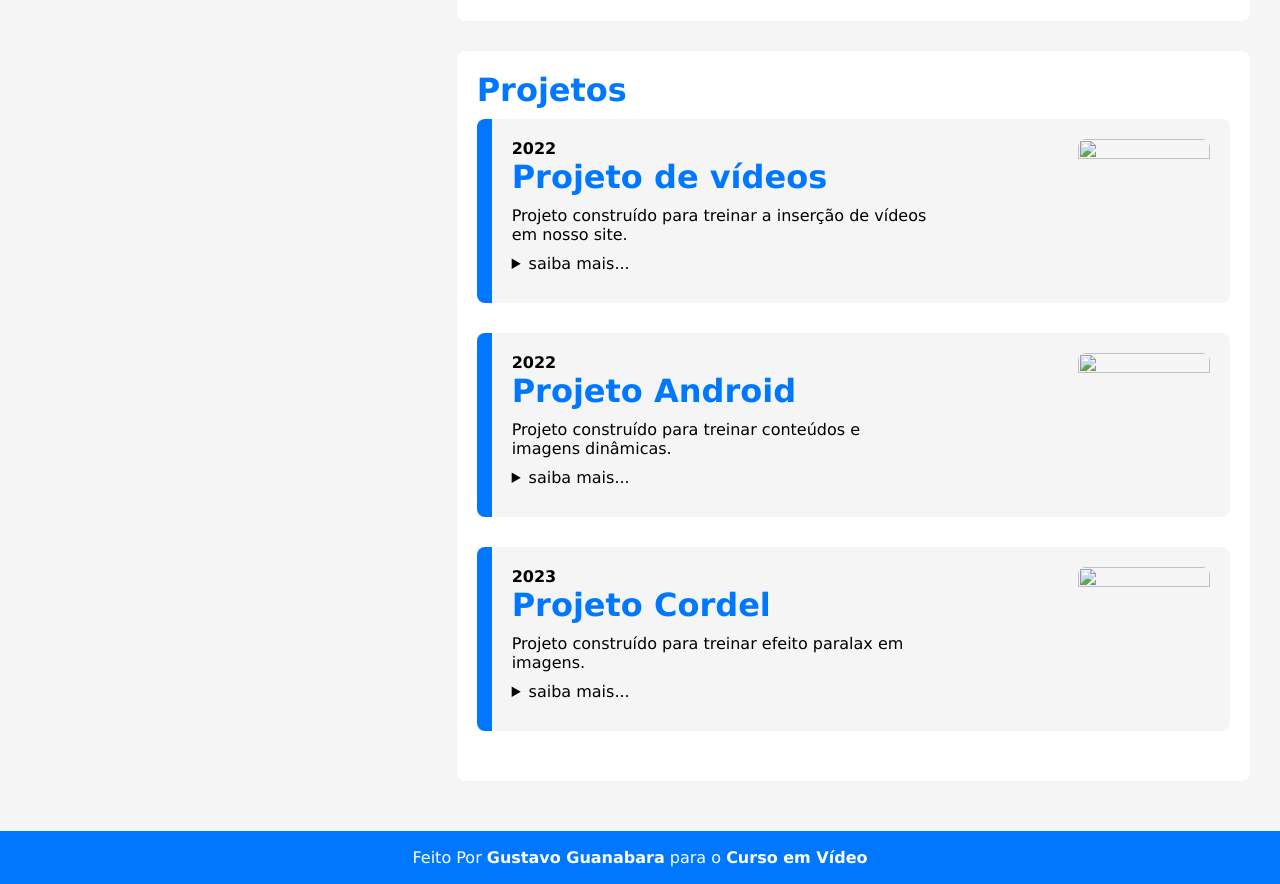
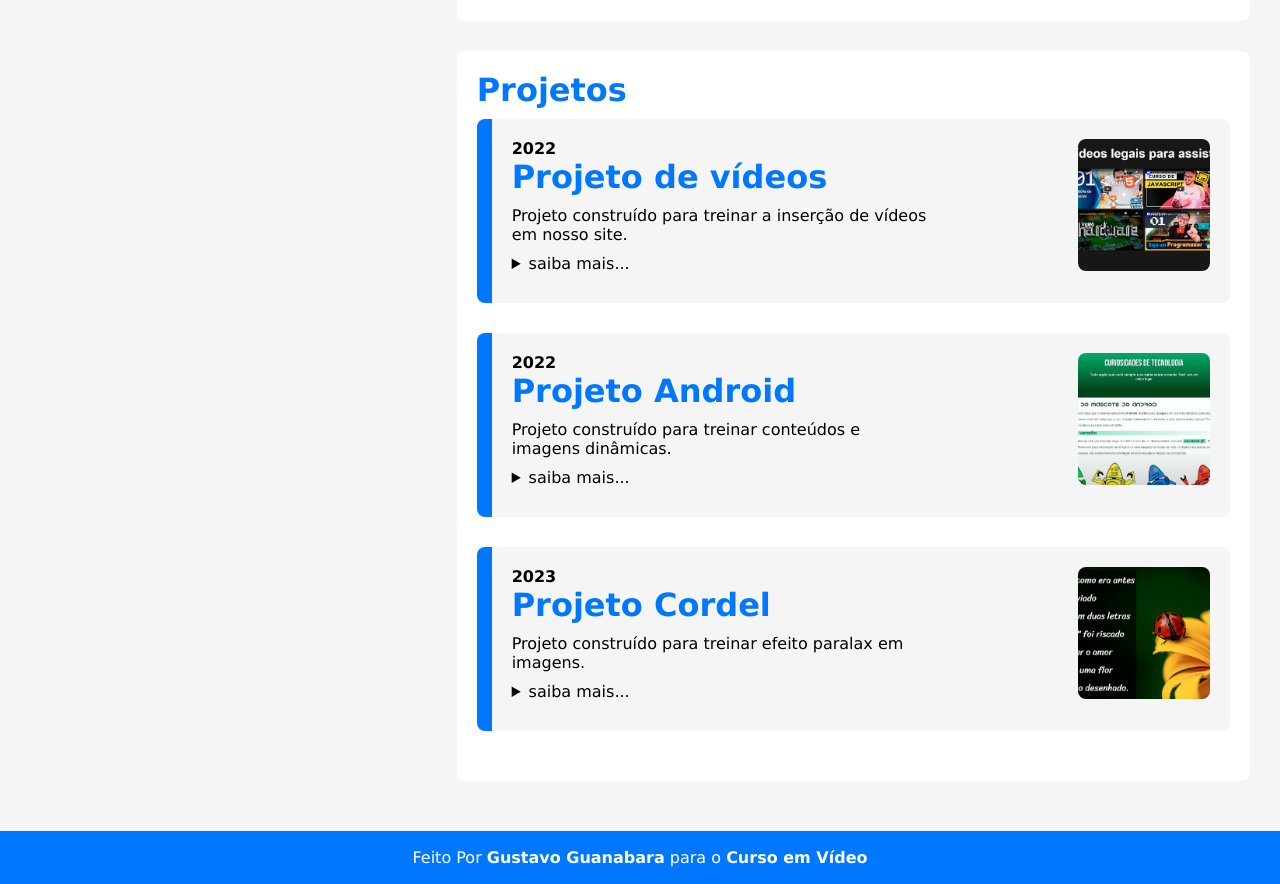
Before and after one commit to henriquesantos22/projeto-portifolio, a plain HTML site: page index.html in a window 1280 px wide. Shown: the part 1580-2464 px from the top of the page. Drawn offline with Linux system fonts and the light colour scheme; files that its build step writes are made by us from their sources; files whose address does not match are found by name.

Commit message:
Update image paths in index.html

```diff
--- a/index.html
+++ b/index.html
@@ -5,7 +5,7 @@
   <meta name="viewport" content="width=device-width, initial-scale=1.0">
   <meta http-equiv="X-UA-Compatible" content="ie=edge">
   <title>Portifolio</title>
-  <link rel="stylesheet" href="styles/style.css">
+  <link rel="stylesheet" href="style.css">
   <link rel="icon" type="image/x-icon" href="favicon.svg">
   <script src="https://kit.fontawesome.com/85341b6a6c.js"
   crossorigin="anonymous"></script>
@@ -22,7 +22,7 @@
   </div>
   <div id="container">
     <div id="ficha">
-      <img src="images/guanabara-perfil.jpg" alt="" id="foto">
+      <img src="guanabara-perfil.jpg" alt="" id="foto">
       <h1>Gustavo Guanabara</h1>
       <p>Formado em Ciência da Computação, com especialização em docência
       superior, desenvolvimento web e inteligência artificial. Apaixonado
@@ -172,7 +172,7 @@
                 <p>Lorem ipsum dolor sit amet, consectetur adipisicing elit. Similique incidunt nihil nostrum expedita at dolore. Mollitia harum natus iure minima error dignissimos ducimus, qui culpa deserunt eum quis, unde cumque.</p>
               </details>
             </div>
-            <div class="imagem"><img src="images/projeto-01-videos.jpg" alt=""></div>
+            <div class="imagem"><img src="projeto-01-videos.jpg" alt=""></div>
           </div>
 
           <div class="item">
@@ -186,7 +186,7 @@
                 <p>Lorem ipsum dolor sit amet, consectetur adipisicing elit. Similique incidunt nihil nostrum expedita at dolore. Mollitia harum natus iure minima error dignissimos ducimus, qui culpa deserunt eum quis, unde cumque.</p>
               </details>
             </div>
-            <div class="imagem"><img src="images/projeto-03-android.jpg" alt=""></div>
+            <div class="imagem"><img src="projeto-03-android.jpg" alt=""></div>
           </div>
 
           <div class="item">
@@ -200,7 +200,7 @@
                 <p>Lorem ipsum dolor sit amet, consectetur adipisicing elit. Similique incidunt nihil nostrum expedita at dolore. Mollitia harum natus iure minima error dignissimos ducimus, qui culpa deserunt eum quis, unde cumque.</p>
               </details>
             </div>
-            <div class="imagem"><img src="images/projeto-02-cordel.jpg" alt=""></div>
+            <div class="imagem"><img src="projeto-02-cordel.jpg" alt=""></div>
           </div>
         </div>
       </div>
```
